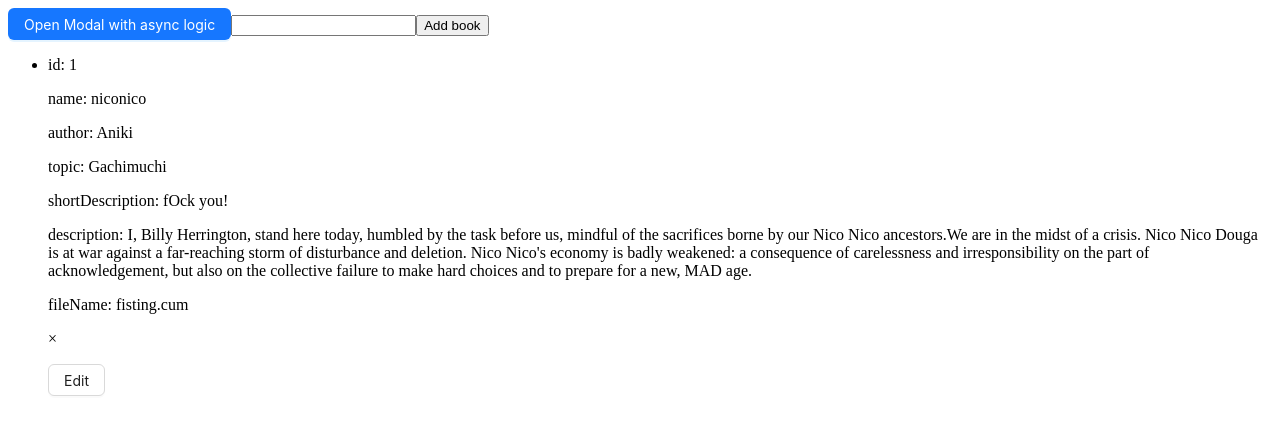
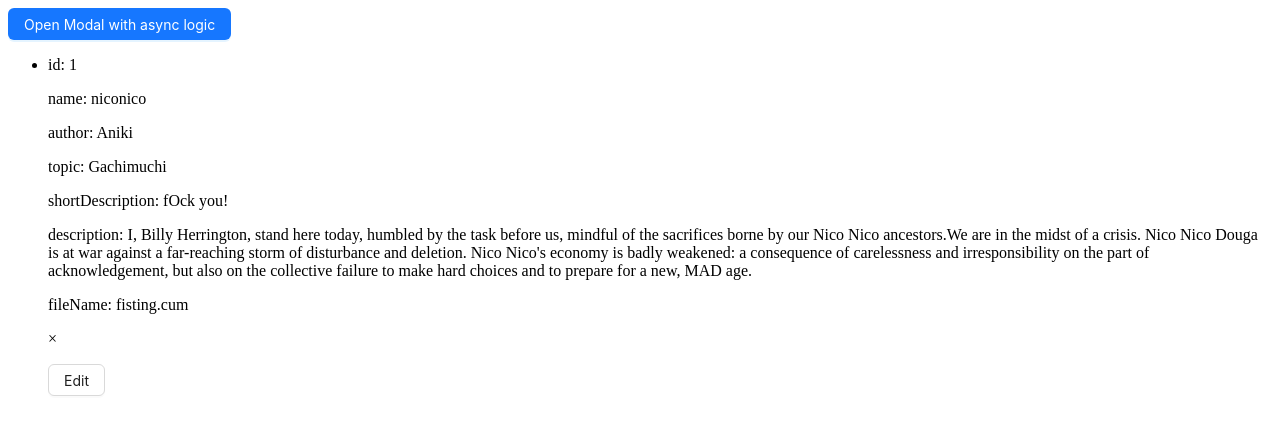
Before and after one commit to zuboros/epolsoft-library, a React (Create React App) app in the folder EpolSoft_frontend/epolsoft_library/: page / in a window 1280 px wide. Shown: the top 434 px of the page. Built offline with nearby package versions, Linux system fonts and the light colour scheme.

Commit message:
remove the Input component

```diff
--- a/EpolSoft_frontend/epolsoft_library/src/Components/Books.js
+++ b/EpolSoft_frontend/epolsoft_library/src/Components/Books.js
@@ -2,7 +2,6 @@
 import { useDispatch, useSelector } from 'react-redux';
 import { addNewBook, removeBook, fetchBooks, fetchLocalBooks } from '../store/bookSlice';
 import BookList from './BookList';
-import InputTitle from './InputTitle';
 import Form from "./Form";
 
 function Books() {
@@ -28,11 +27,6 @@
    return (
       <div className='Books'>
          <Form />
-         <InputTitle
-            value={title}
-            updateTitle={setTitle}
-            handleAction={handleAction}
-         />
          {status === 'loading' && <h3>Loading...</h3>}
          {error && <h3>Server error: {error}</h3>}
          <BookList />
--- a/EpolSoft_frontend/epolsoft_library/src/Components/InputTitle.js
+++ /dev/null
@@ -1,14 +0,0 @@
-const InputBookForm = ({ value, updateTitle, handleAction }) => {
-   return (
-      <label>
-         <input
-            placeholer='new book'
-            value={value}
-            onChange={(e) => updateTitle(e.target.value)}
-         />
-         <button onClick={handleAction}>Add book</button>
-      </label>
-   );
-};
-
-export default InputBookForm;
```
